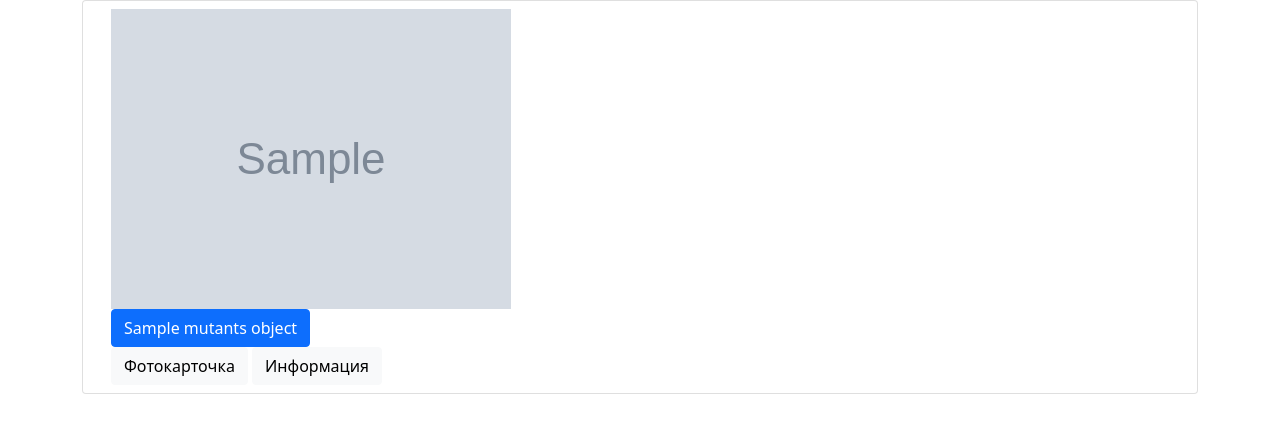
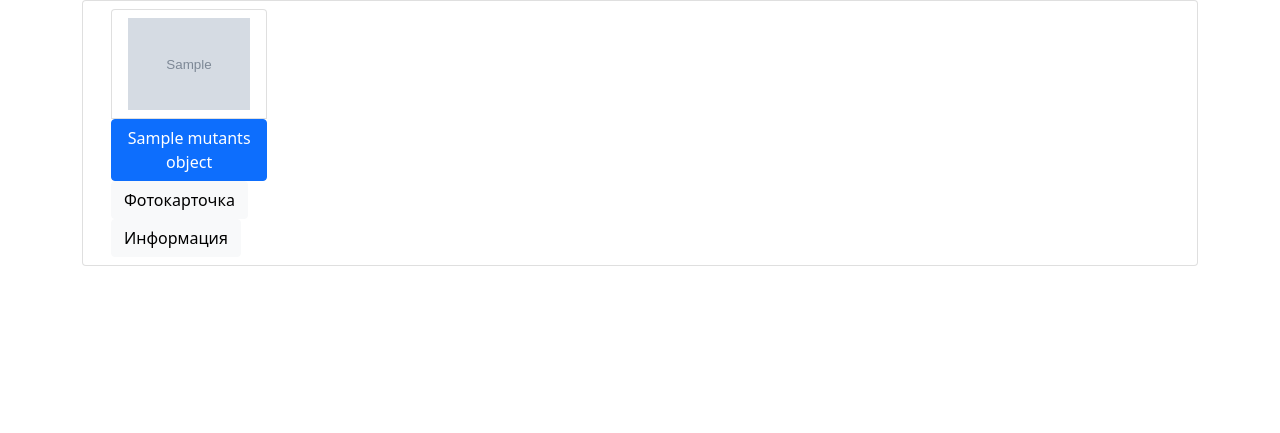
Before and after one commit to DisadaxGod/Web_lab1, a PHP site: template php_2/views/main.twig in a window 1280 px wide. Shown: the part 56-489 px from the top of the page. Run offline with PHP 8.4, Linux system fonts and the light colour scheme; the template is opened without the code that fills it: most values are stand-ins (such as "Sample title", 1, 10 or a date in 2020); grey boxes marked "Sample" are stand-in pictures; some libraries are stand-ins or nearby versions.

Commit message:
stavim elementi pravil`no

```diff
--- a/php_2/views/main.twig
+++ b/php_2/views/main.twig
@@ -11,16 +11,22 @@
 
 <ul class="list-group">
 
-    {% for item in mutants_objects %}
+
     <li class="list-group-item" style="display: flex;">
         <div class="container">
-            <img src="{{item.image}}" style="width: 400px;"/>  <br>
-            {% include('menu.html') %}
+            <div class="row">
+                {% for item in mutants_objects %}
+                <div class="col-2">
+                    {% include('menu.html') %}
+                </div>
+                {% endfor %}
+            </div>
+
         </div>
 
 
     </li>
-    {% endfor %}
+
 </ul>
 
 
--- a/php_2/views/menu.html
+++ b/php_2/views/menu.html
@@ -1,5 +1,15 @@
   {% import "macros.html" as macros %}
-  <div >{{ macros.btn(item.title, item['url-main'],true) }} </div>
 
-{{ macros.btn('Фотокарточка', item['url-image'],true,'btn btn-light') }}
-{{ macros.btn('Информация',item['url-info'],true,'btn btn-light') }}
+<ul class="list-group">
+  <div class="list-group-item">
+    <img src="{{item.image}}" class="img-fluid"/>  <br>
+  </div>
+  <div class="row">
+    <div >{{ macros.btn(item.title, item['url-main'],true) }} </div>
+
+  </div>
+    <div class="col-auto">
+      {{ macros.btn('Фотокарточка', item['url-image'],true,'btn btn-light') }}
+      {{ macros.btn('Информация',item['url-info'],true,'btn btn-light') }}
+    </div>
+</ul>
```
